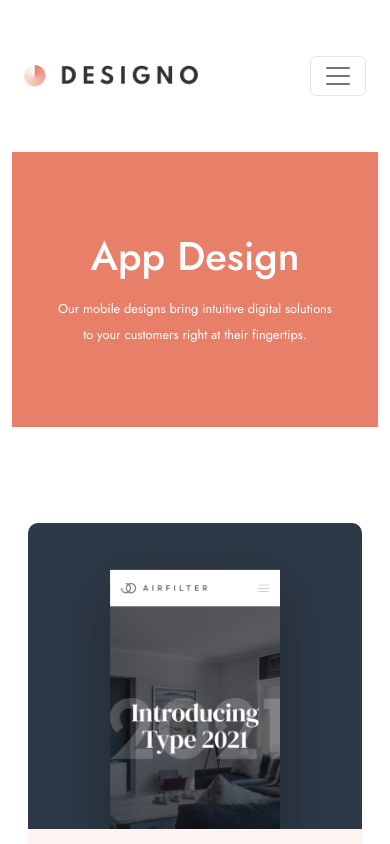
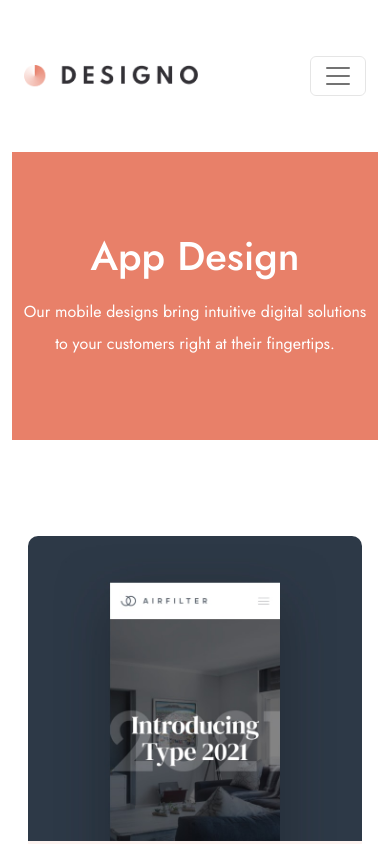
Before and after one commit to adetutudeborah/designo, a React (Vite) app: page /appdesign in a window 390 px wide. Shown: the top 844 px of the page. Built offline with nearby package versions, Linux system fonts and the light colour scheme.

Commit message:
update webdesign.css

```diff
--- a/src/Pages/Webdesign/Webdesign.css
+++ b/src/Pages/Webdesign/Webdesign.css
@@ -1,6 +1,7 @@
 /* Header */
 
 .designheader{
+    margin: 0;
     margin-bottom: 6rem;
     padding: 5rem 0rem;
     background-color: var(--primary-color);
@@ -294,7 +295,7 @@
 }
 
 .designsubtext{
-    font-size: 0.8rem;
+    font-size: 1rem;
 }
 
 /* Other Projects section */
```
